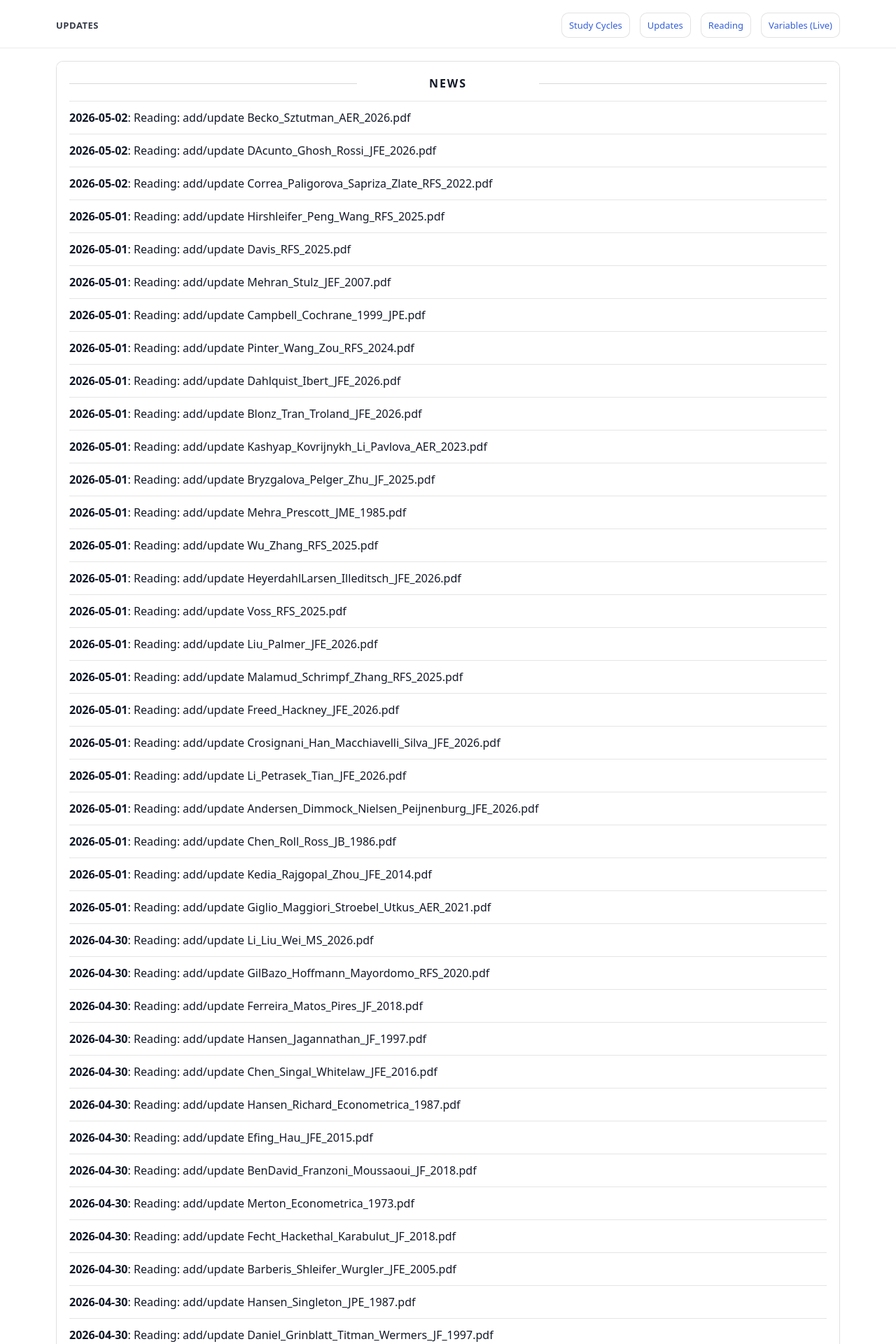
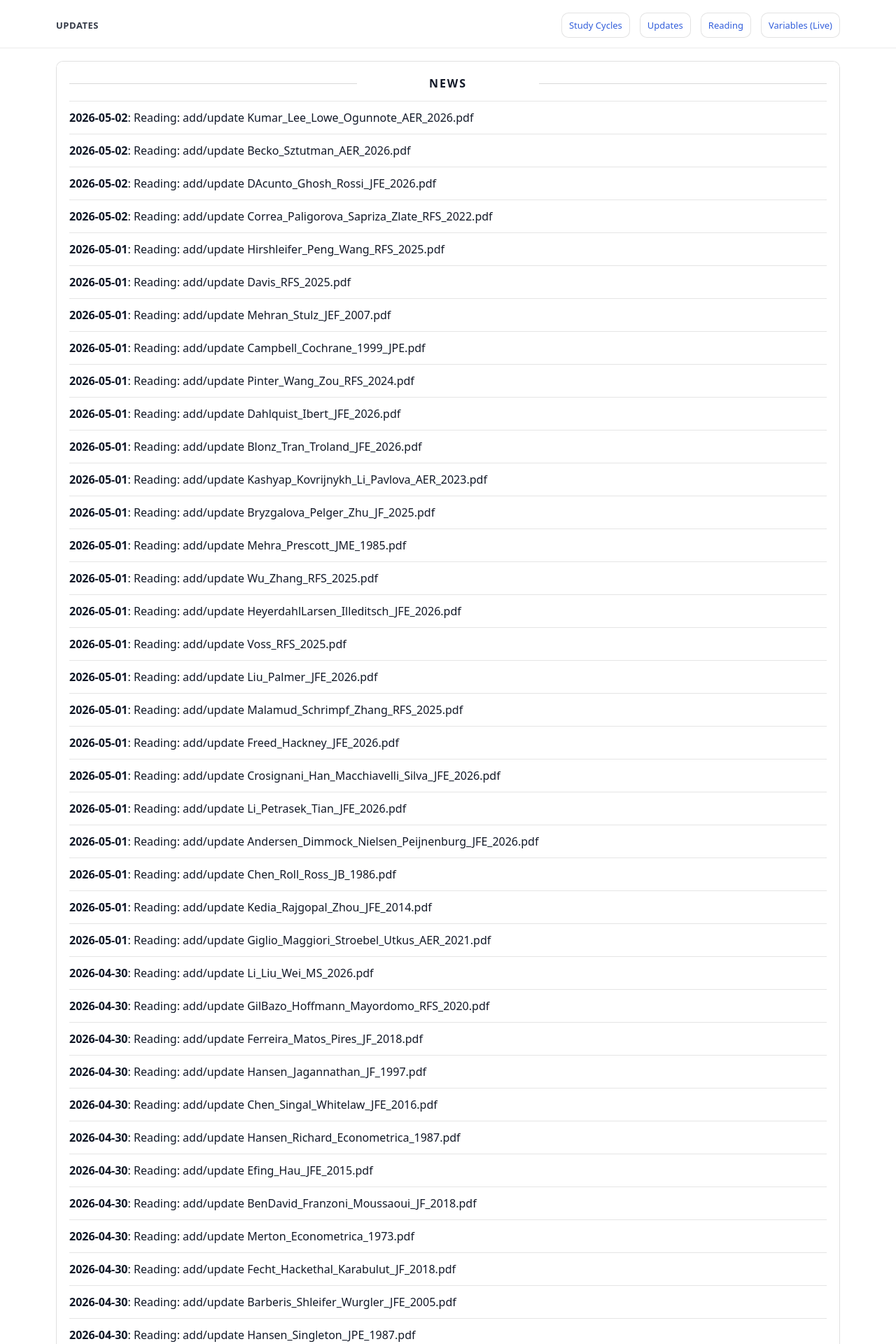
Before and after one commit to yaxinzn/study-archive, a Jekyll site: the page built from updates/index.md, in a window 1280 px wide. Shown: the top 1920 px of the page at 70% size. Built offline with Jekyll 4.4.1, drawn with Linux system fonts in a browser that asks for light colours; some of the changed text lies outside the part shown.

Commit message:
chore: update NEWS feed

```diff
--- a/_data/news.yml
+++ b/_data/news.yml
@@ -1,4 +1,7 @@
 # Auto-generated update history (sorted newest -> oldest). Do not edit manually.
+- ts: "1777713818"
+  date: "2026-05-02"
+  title: "Reading: add/update Kumar_Lee_Lowe_Ogunnote_AER_2026.pdf"
 - ts: "1777713590"
   date: "2026-05-02"
   title: "Reading: add/update Becko_Sztutman_AER_2026.pdf"
```
